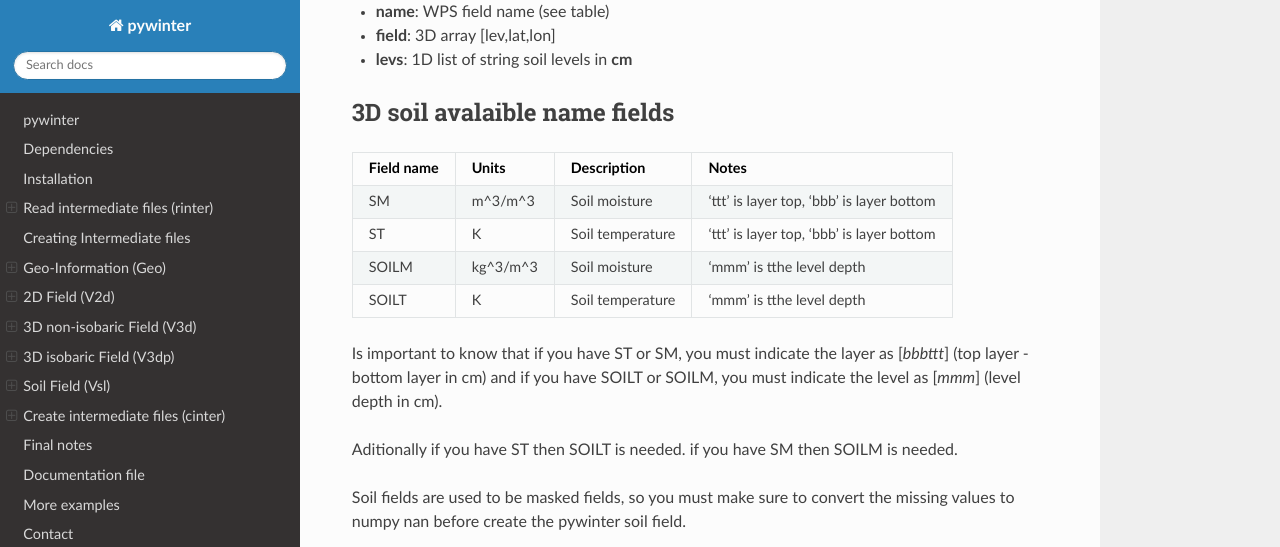
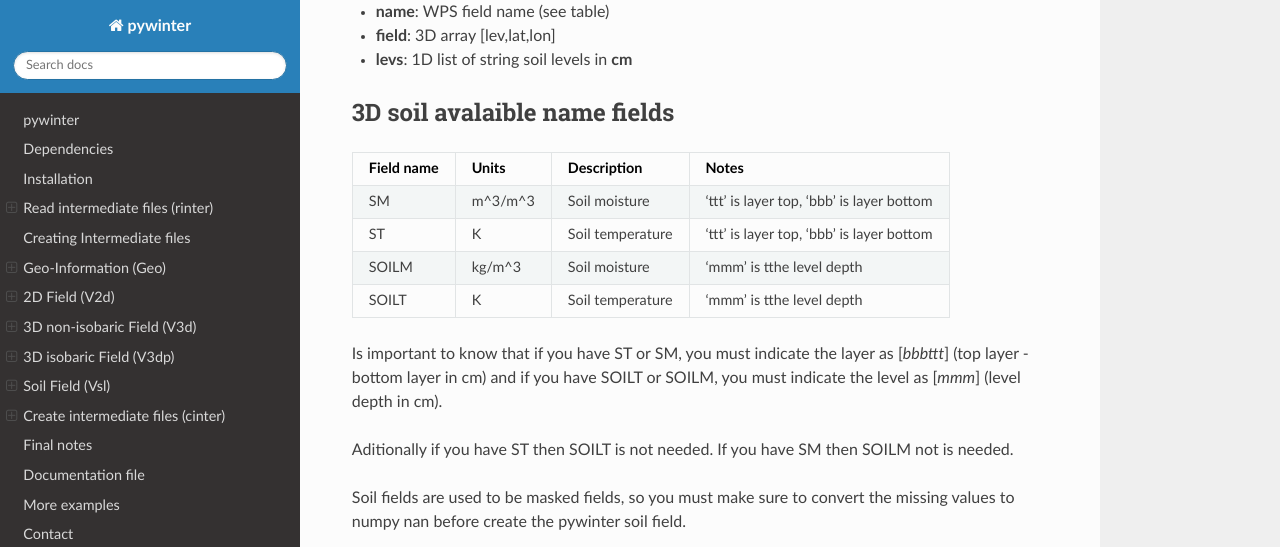
Before and after one commit to dniloash/Pywinter, a Sphinx documentation site: the page built from rtdoc/source/index.rst, in a window 1280 px wide and 900 px high, scrolled down 7793 px. Shown: the top 547 px of the window. Built offline with Sphinx 7.4.7 and the Read the Docs theme 2.0.0, drawn with Linux system fonts in a browser that asks for light colours.

Commit message:
Update docrt

```diff
--- a/rtdoc/source/index.rst
+++ b/rtdoc/source/index.rst
@@ -376,13 +376,13 @@
 ==================   ============   =========================    ============================================
 SM                   m^3/m^3        Soil moisture                'ttt' is layer top, 'bbb' is layer bottom
 ST                   K              Soil temperature             'ttt' is layer top, 'bbb' is layer bottom
-SOILM                kg^3/m^3       Soil moisture                'mmm' is tthe level depth
+SOILM                kg/m^3         Soil moisture                'mmm' is tthe level depth
 SOILT                K              Soil temperature             'mmm' is tthe level depth
 ==================   ============   =========================    ============================================
 
 Is important to know that if you have ST or SM, you must indicate the layer as [*bbbttt*] (top layer - bottom layer in cm) and if you have SOILT or SOILM, you must indicate the level as [*mmm*] (level depth in cm).
 
-Aditionally if you have ST then SOILT is needed. if you have SM then SOILM is needed.
+Aditionally if you have ST then SOILT is not needed. If you have SM then SOILM not is needed.
 
 Soil fields are used to be masked fields, so you must make sure to convert the missing values to numpy nan before create the pywinter soil field.
 
```
